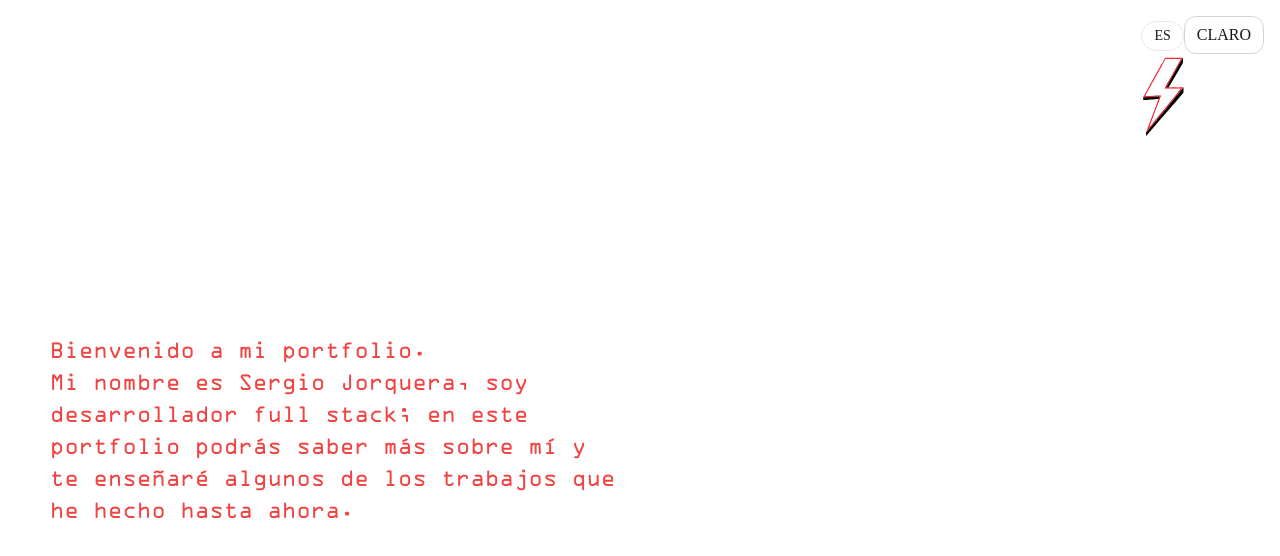
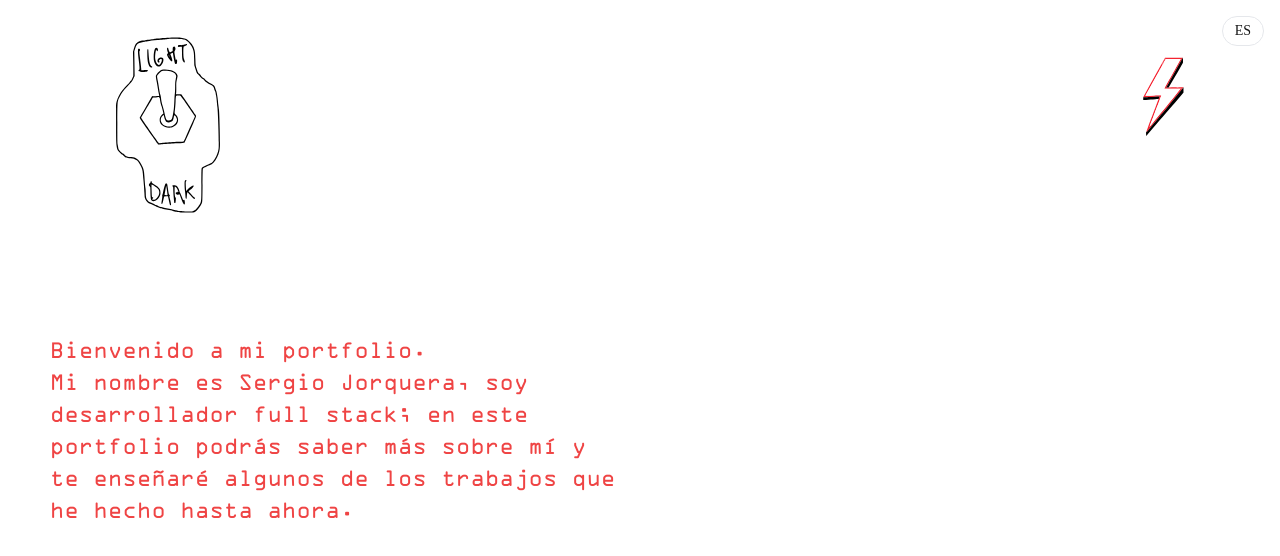
Before and after one commit to sergio-jorquera/portfolio, a React (Vite) app: page / in a window 1280 px wide. Shown: the top 556 px of the page. Built offline with nearby package versions, Linux system fonts and the light colour scheme.

Commit message:
refactor: add switch theme button svg

```diff
--- a/src/components/ThemeToggleButton.jsx
+++ b/src/components/ThemeToggleButton.jsx
@@ -1,5 +1,7 @@
 // src/components/ThemeToggleButton.jsx
-import { useTheme } from "./../context/ThemeContext";
+import { useTheme } from "../context/ThemeContext";
+import lightSwitch from "../assets/imagenes/lightSwitch.svg";
+import darkSwitch  from "../assets/imagenes/darkSwitch.svg";
 
 export default function ThemeToggleButton() {
   const { theme, toggleTheme } = useTheme();
@@ -7,11 +9,17 @@ export default function ThemeToggleButton() {
   return (
     <button
       onClick={toggleTheme}
-      className="rounded-xl px-3 py-1.5 border border-neutral-300 dark:border-neutral-700
-                 hover:bg-neutral-100 dark:hover:bg-neutral-800 transition"
+      aria-label="Cambiar tema"
+      className="fixed top-8 left-20 z-[9999] w-44 h-44 transition-transform duration-300 hover:scale-110"
     >
+     <img
+  src={theme === "dark" ? darkSwitch : lightSwitch}
+  alt="Interruptor"
+  className={`w-full h-full object-contain transition-transform duration-700 ${
+    theme === "dark" ? "translate-y-[-5px]" : "translate-y-[5px]"
+  }`}
+/>
 
-      {theme === "dark" ? "OSCURO" : "CLARO"}
     </button>
   );
 }
```
Also changed, not shown: src/assets/imagenes/darkSwitch.svg (added), src/assets/imagenes/lightSwitch.svg (added).
